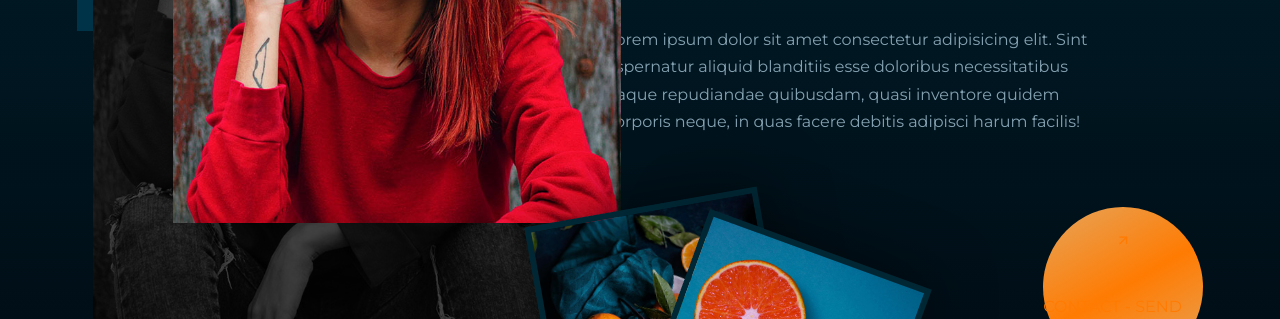
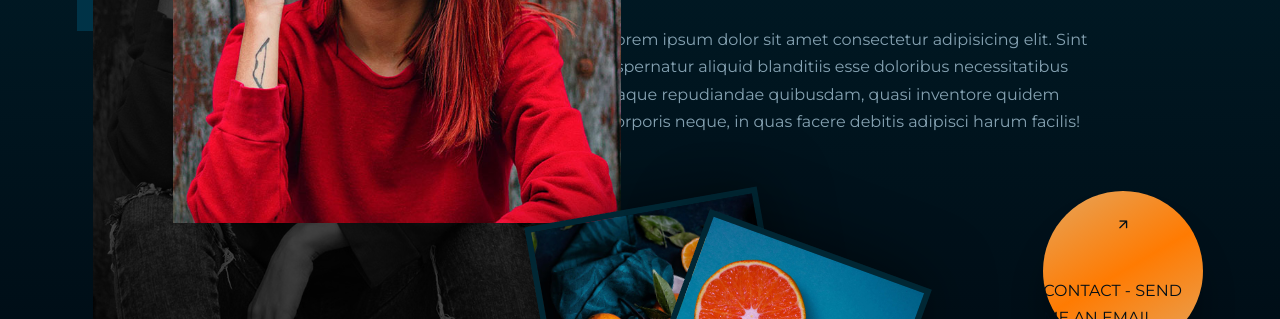
Before and after one commit to rajesh-mondal/photography-portfolio, a plain HTML site: page index.html in a window 1280 px wide. In both pictures the pointer is over the link "CONTACT - SEND ME AN EMAIL". Shown: the part 481-800 px from the top of the page. Drawn offline with nearby package versions, Linux system fonts and the light colour scheme.

Commit message:
apply hover effect on button

```diff
--- a/style.css
+++ b/style.css
@@ -223,3 +223,8 @@ header{
     right: 6%;
     bottom: -3rem;
 }
+.header_btn:hover{
+    box-shadow: 0 2rem 2rem rgba(0, 0, 0, 0.3);
+    transform: translateY(-1rem);
+    color: var(--color-bg-1);
+}
```
